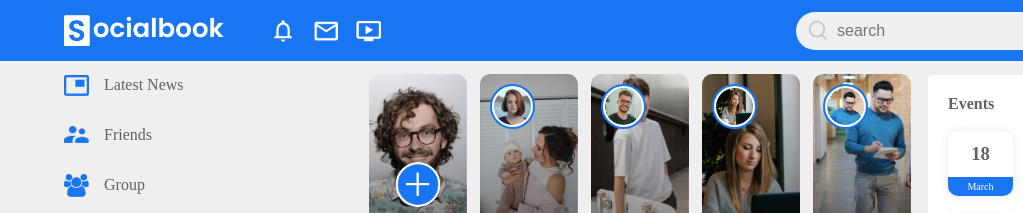
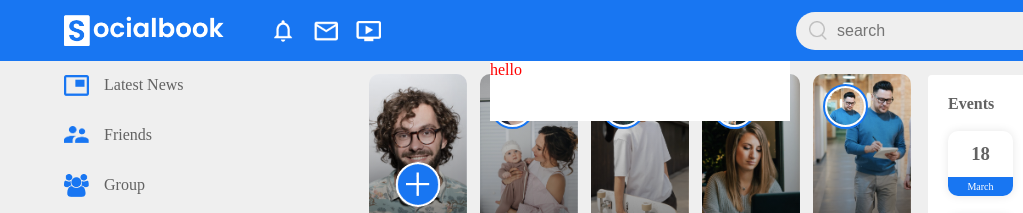
Before and after one commit to nazim142322/CloneWebsites, a plain HTML site: page Facebook clone/index.html in a window 1280 px wide. Shown: the top 213 px of the page, 0-1023 px from the left. Drawn offline with Linux system fonts and the light colour scheme.

Commit message:
code added for testing

```diff
--- a/Facebook clone/index.html
+++ b/Facebook clone/index.html
@@ -7,6 +7,18 @@
         <title>Social Media Website</title>
         <link rel="stylesheet" href="style.css">
         <script defer src="https://friconix.com/cdn/friconix.js"></script>
+        <style>
+            .test {
+                background-color: white;
+                height: 60px;
+                width: 300px;
+                color: red;
+                position: absolute;
+                top: 100%;
+                left: 50%;
+                transform: translateX(-50%);
+            }
+        </style>
     </head>
     <body>
         <nav>
@@ -17,6 +29,9 @@
                     <li><img src="images/inbox.png" alt=""></li>
                     <li><img src="images/video.png" alt=""></li>
                 </ul>
+            </div>
+            <div class="test">
+                hello
             </div>
             <div class="nav-right">
                 <div class="searchbox">
```
